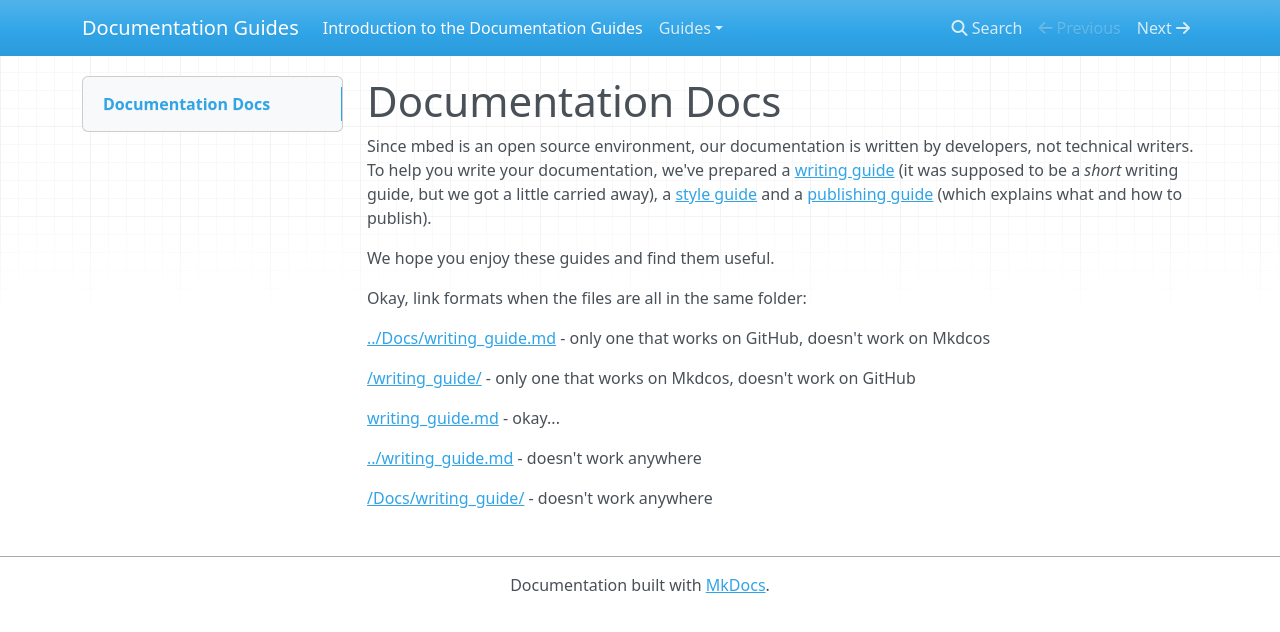
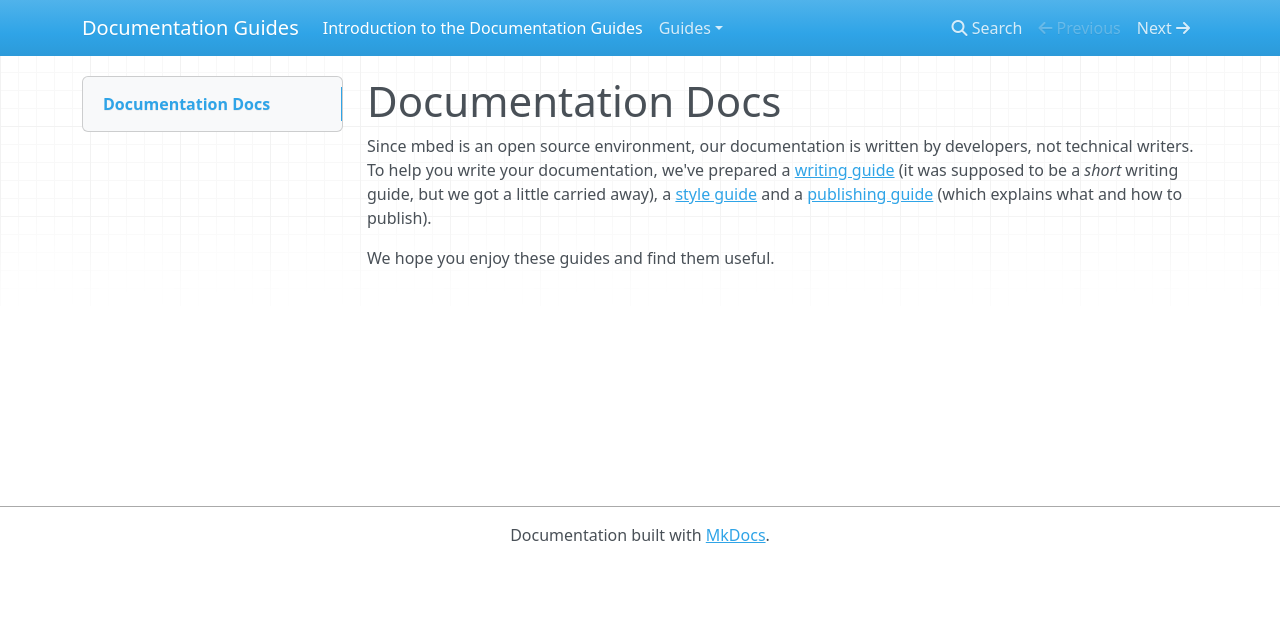
Before and after one commit to JoeTheGuitarist/documentation_docs, an MkDocs documentation site: the page built from Docs/index.md, in a window 1280 px wide. Shown: the top 632 px of the page. Built offline with MkDocs 1.6.1, drawn with Linux system fonts in a browser that asks for light colours; nearby versions of some CDN libraries; old or Windows-style settings are respelled for this version of MkDocs.

Commit message:
That's it for this repo

```diff
--- a/Docs/index.md
+++ b/Docs/index.md
@@ -1,19 +1,5 @@
 # Documentation Docs
 
-Since mbed is an open source environment, our documentation is written by developers, not technical writers. To help you write your documentation, we've prepared a [writing guide](/writing_guide/) (it was supposed to be a *short* writing guide, but we got a little carried away), a [style guide](/style_guide/) and a [publishing guide](/publishing_guide/) (which explains what and how to publish).
+Since mbed is an open source environment, our documentation is written by developers, not technical writers. To help you write your documentation, we've prepared a [writing guide](writing_guide.md) (it was supposed to be a *short* writing guide, but we got a little carried away), a [style guide](style_guide.md) and a [publishing guide](publishing_guide.md) (which explains what and how to publish).
 
 We hope you enjoy these guides and find them useful.
-
-
-Okay, link formats when the files are all in the same folder:
-
-[../Docs/writing_guide.md](../Docs/writing_guide.md) - only one that works on GitHub, doesn't work on Mkdcos
-
-[/writing_guide/](/writing_guide/) - only one that works on Mkdcos, doesn't work on GitHub
-
-[writing_guide.md](writing_guide.md) - okay...
-
-
-[../writing_guide.md](../writing_guide.md) - doesn't work anywhere
-
-[/Docs/writing_guide/](/Docs/writing_guide/) - doesn't work anywhere
```
Also changed, not shown: Docs/publishing_guide.md (+1 -1 lines), Docs/style_guide.md (+1 -1 lines), Docs/writing_guide.md (+2 -2 lines).
